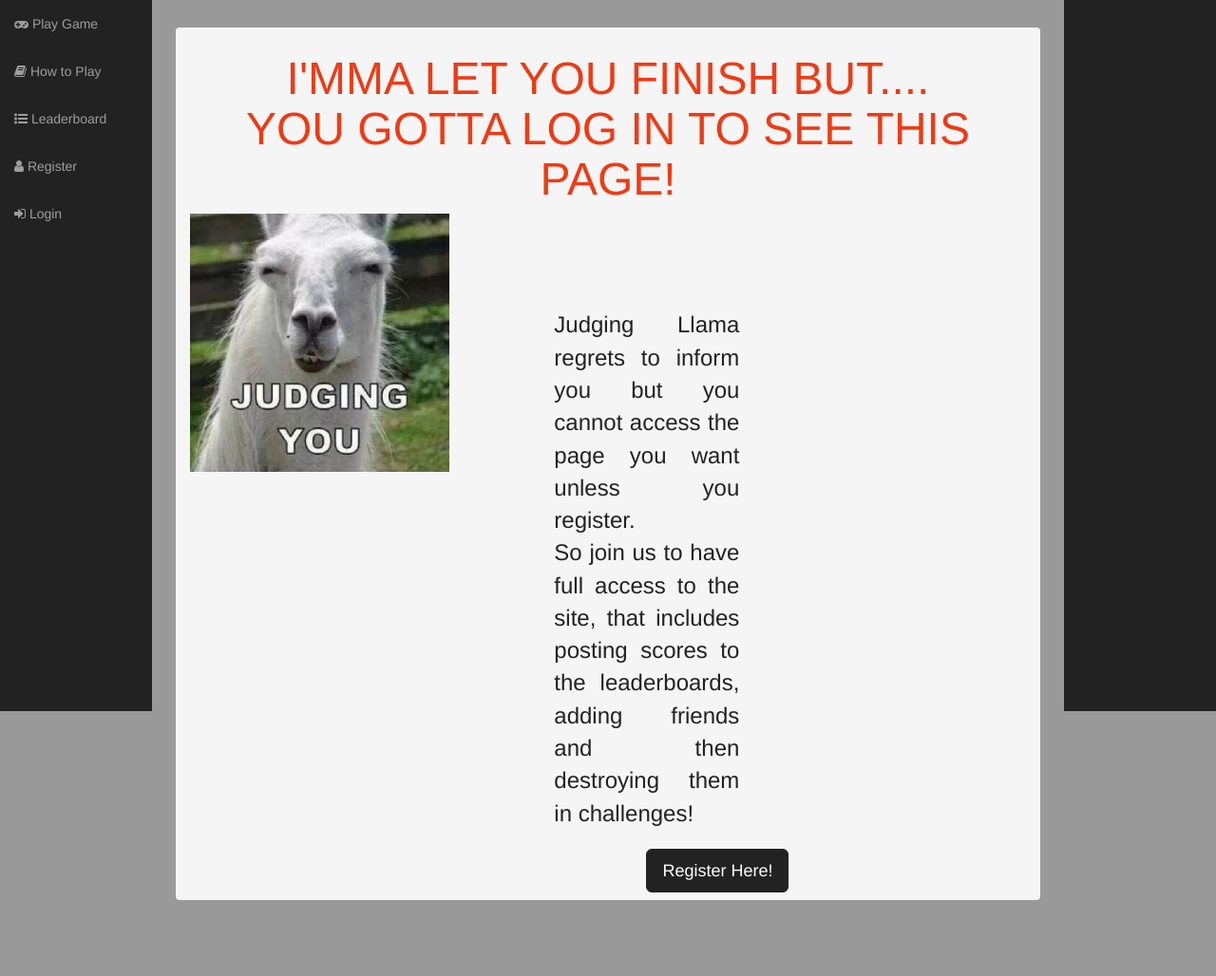
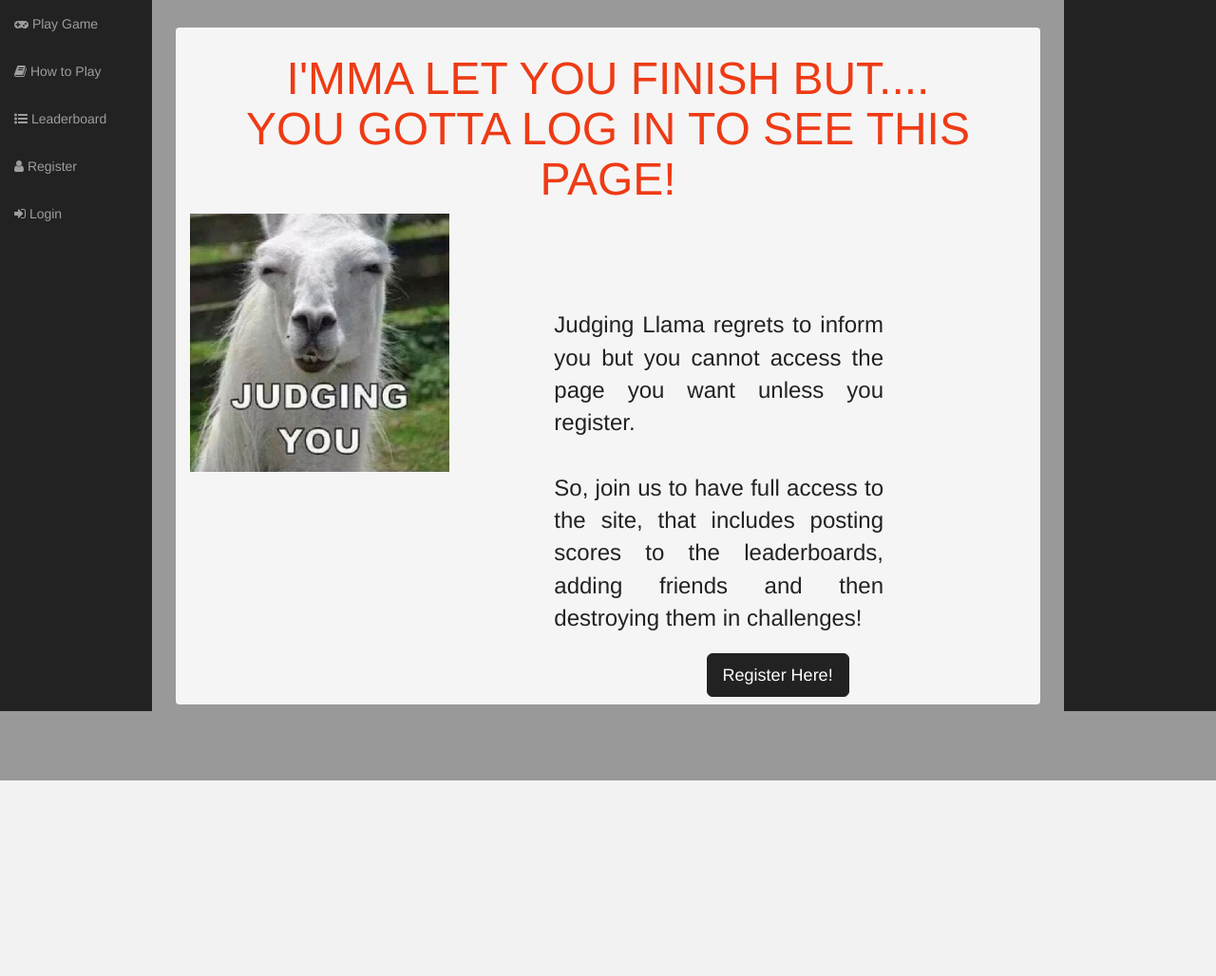
Before and after one commit to gordi1308/LlamaLandmine, a Django app: page /llamalandmine/restricted/ in a window 1280 px wide. Shown: the part 51-1079 px from the top of the page at 95% size. After the commit the page ends 873 px from the top, so only its background shows below. Run offline with Django 3.2, Linux system fonts and the light colour scheme; some libraries are stand-ins or nearby versions.

Commit message:
updated template and finished restricted page

```diff
--- a/bad_llama_games/templates/basic.html
+++ b/bad_llama_games/templates/basic.html
@@ -45,7 +45,13 @@
                     <span class="icon-bar"></span>
                     <span class="icon-bar"></span>
                 </button>
-                <a class="navbar-brand" href="{% url "home" %}">Llama Landmine!</a>
+                        <!--If a user presses the logo they will be redirected to home if they aren't logged in
+                        or to profile if they are logged in-->
+                        {% if user.is_authenticated %}
+                            <a class="navbar-brand" href="{% url "profile" user.username %}"> Llama Landmine!</a>
+                        {% else %}
+                            <a class="navbar-brand" href="{% url "home" %}"> Llama Landmine!</a>
+                        {% endif %}
            </div>
         {% endblock %}
             <!-- Sidebar Menu Items - These collapse to the responsive navigation menu on small screens -->
--- a/bad_llama_games/templates/restricted.html
+++ b/bad_llama_games/templates/restricted.html
@@ -8,9 +8,11 @@
             <div class="col-xs-12 col-sm-10 col-md-12 col-lg-4">
                 <img  src="{% static "images/judgingllama.jpg" %}">
             </div>
-            <div class="col-xs-12 col-sm-12 col-md-12 col-lg-6">
+            <div class="col-xs-12 col-sm-12 col-md-12 col-lg-8">
                 <p class="text-paragraph"> Judging Llama regrets to inform you but you cannot access the page you want
-                unless you register.<br>So join us to have full access to the site, that includes
+                unless you register.<br>
+
+                <br>So, join us to have full access to the site, that includes
                 posting scores to the leaderboards, adding friends and then destroying them
                 in challenges!</p>
 
```
